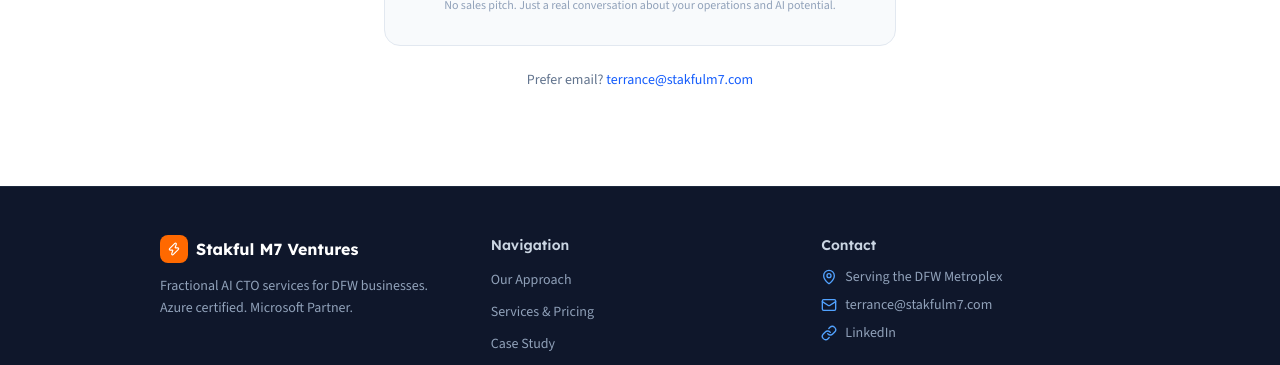
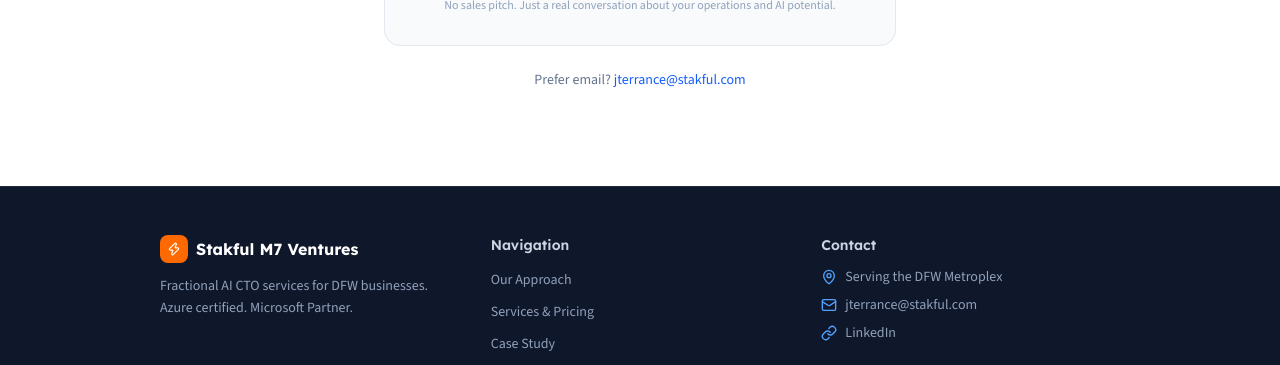
Before and after one commit to stakful-m7/agency-landing-page, a Next.js app: page / in a window 1280 px wide. Shown: the part 6575-6940 px from the top of the page. Built offline with nearby package versions, Linux system fonts and the light colour scheme.

Commit message:
Update contact email to jterrance@stakful.com (#4)
Board confirmed stakful.com domain ownership. Replacing
terrance@stakfulm7.com with jterrance@stakful.com in CTA
section and footer.

Co-authored-by: Stakful M7 CEO Agent <terrance@stakful.com>
Co-authored-by: Paperclip <noreply@paperclip.ing>

```diff
--- a/app/page.tsx
+++ b/app/page.tsx
@@ -837,8 +837,8 @@
 
         <p className="mt-6 text-slate-500 text-sm">
           Prefer email?{" "}
-          <a href="mailto:terrance@stakfulm7.com" className="text-blue-600 hover:text-blue-700 font-medium focus-visible:ring-2 focus-visible:ring-blue-300 rounded-sm outline-none">
-            terrance@stakfulm7.com
+          <a href="mailto:jterrance@stakful.com" className="text-blue-600 hover:text-blue-700 font-medium focus-visible:ring-2 focus-visible:ring-blue-300 rounded-sm outline-none">
+            jterrance@stakful.com
           </a>
         </p>
       </div>
@@ -898,8 +898,8 @@
               </li>
               <li className="flex items-center gap-2">
                 <Mail className="w-4 h-4 text-blue-400 shrink-0" aria-hidden="true" />
-                <a href="mailto:terrance@stakfulm7.com" className="hover:text-white transition-colors focus-visible:ring-2 focus-visible:ring-sky-400 rounded-sm outline-none">
-                  terrance@stakfulm7.com
+                <a href="mailto:jterrance@stakful.com" className="hover:text-white transition-colors focus-visible:ring-2 focus-visible:ring-sky-400 rounded-sm outline-none">
+                  jterrance@stakful.com
                 </a>
               </li>
               <li className="flex items-center gap-2">
```
